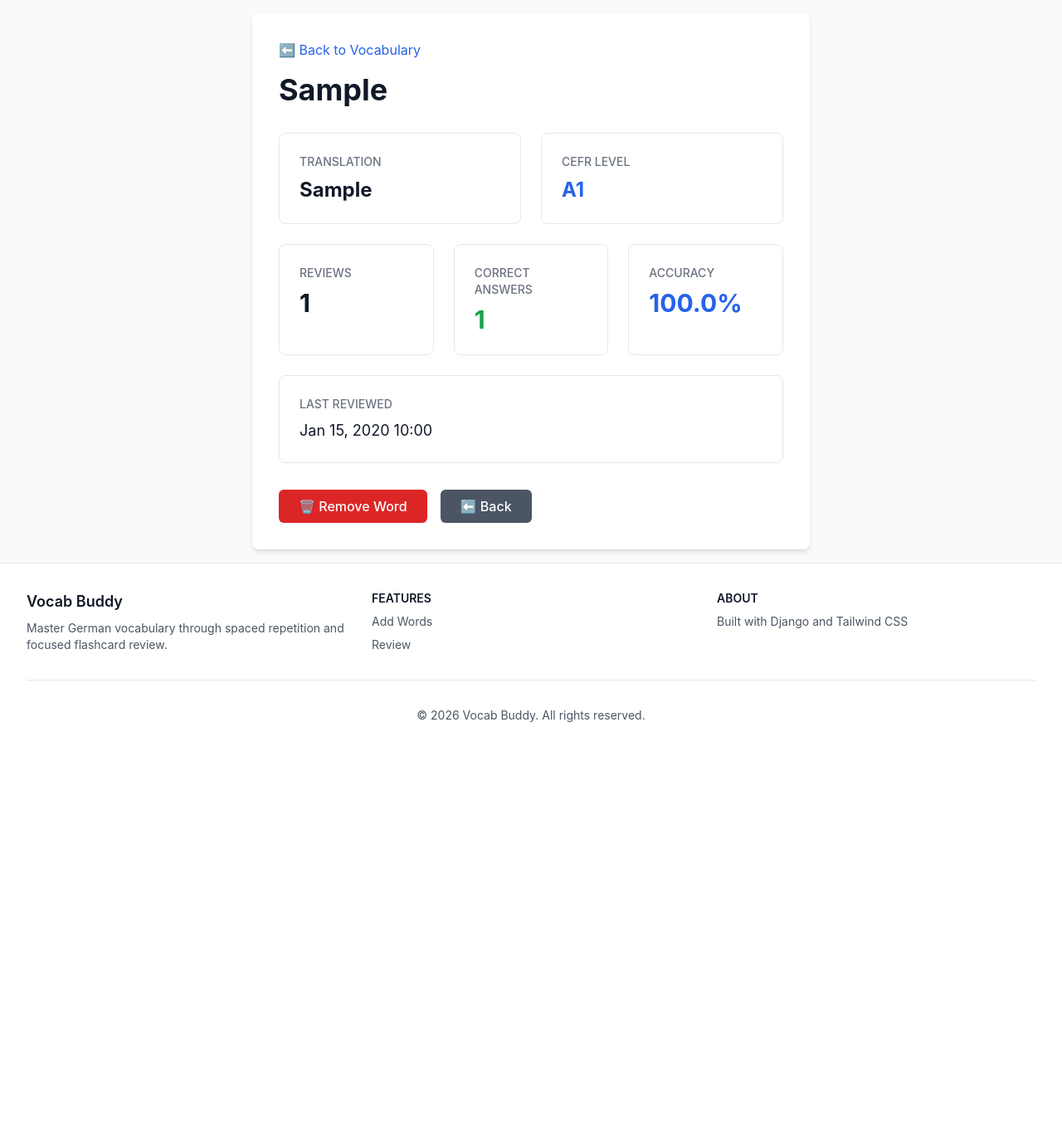
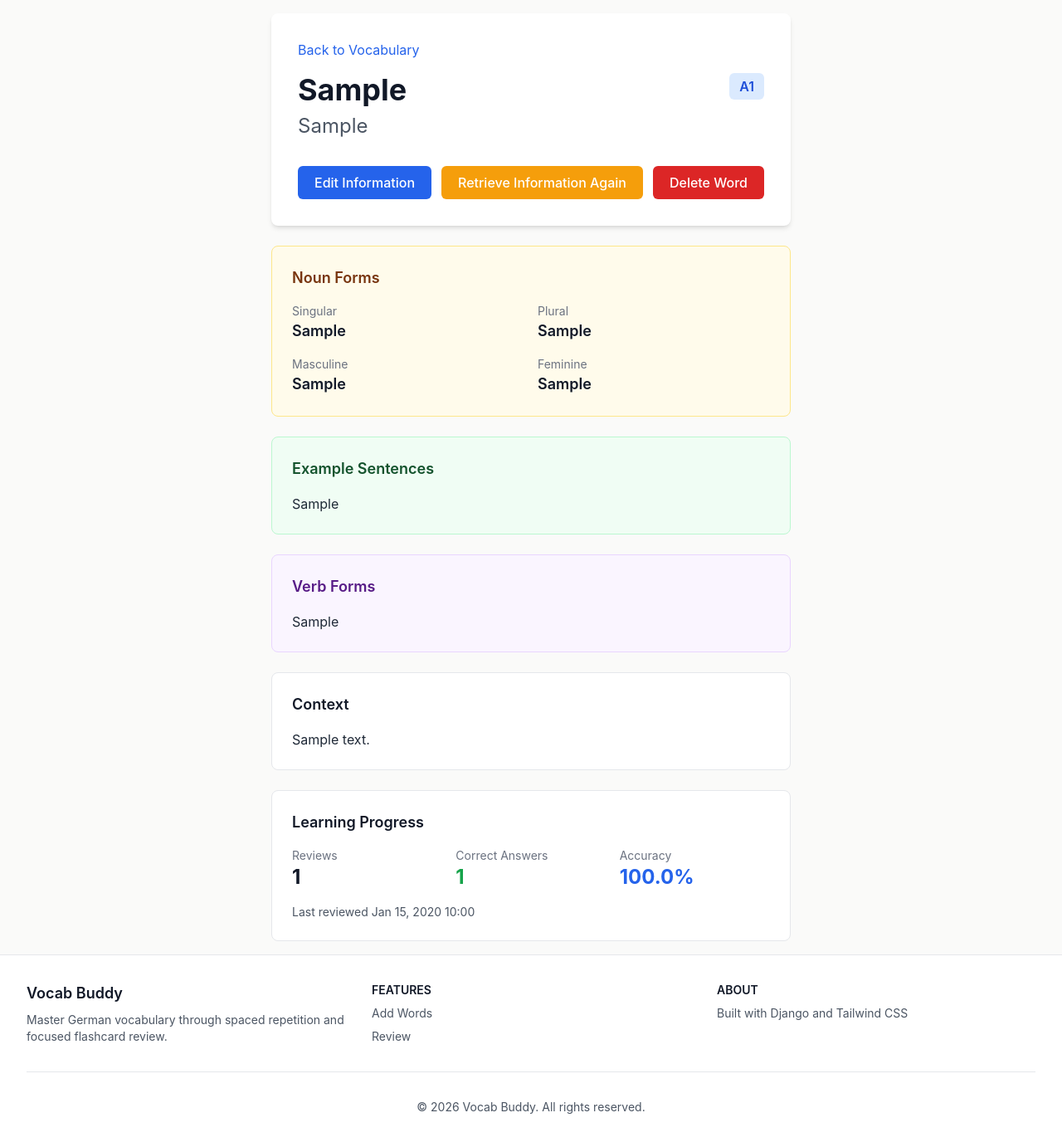
Before and after one commit to armin2080/Vocab-Buddy, a Django app: page /words/1/ in a window 1280 px wide. Shown: the part 103-1479 px from the top of the page at 83% size. Before the commit the page ends 973 px from the top, so only its background shows below. Run offline with Django 5.2, Linux system fonts and the light colour scheme; a user stored in the database is signed in; tables that the repository leaves empty hold one stand-in row (values such as "Sample post"); some libraries are stand-ins or nearby versions.

Commit message:
Add noun metadata and word management

```diff
--- a/Vocab_Buddy/pwa.py
+++ b/Vocab_Buddy/pwa.py
@@ -44,7 +44,7 @@ def service_worker(request):
     assets_to_cache = [
         static('css/fonts.css'),
         static('css/theme.css'),
-        f"{static('js/ui.js')}?v=8",
+        f"{static('js/ui.js')}?v=9",
         f"{static('js/verb-panel.js')}?v=1",
         static('icons/icon-192.png'),
         static('icons/icon-512.png'),
@@ -52,7 +52,7 @@ def service_worker(request):
     ]
 
     script = f"""
-const CACHE_NAME = 'vocab-buddy-pwa-v7';
+const CACHE_NAME = 'vocab-buddy-pwa-v8';
 const ASSETS = {json.dumps(assets_to_cache)};
 
 self.addEventListener('install', (event) => {{
--- a/static/js/ui.js
+++ b/static/js/ui.js
@@ -130,6 +130,35 @@ document.addEventListener('DOMContentLoaded', function () {
     pastBody.innerHTML = renderRows(data.past_rows || []);
   }
 
+  function renderNounForms(data) {
+    const nounSection = document.getElementById('noun-section');
+    const nounBody = document.getElementById('noun-forms-body');
+    if (!nounSection || !nounBody) return;
+
+    const rows = [
+      ['Singular', data?.singular],
+      ['Plural', data?.plural],
+      ['Masculine', data?.masculine],
+      ['Feminine', data?.feminine],
+    ].filter(([, value]) => value);
+
+    if (!rows.length) {
+      nounSection.classList.add('hidden');
+      nounSection.style.display = 'none';
+      nounBody.innerHTML = '';
+      return;
+    }
+
+    nounSection.classList.remove('hidden');
+    nounSection.style.display = '';
+    nounBody.innerHTML = rows.map(([label, value]) => `
+      <tr class="border-b border-amber-100 last:border-b-0">
+        <th class="px-3 py-2 text-left bg-white/70">${label}</th>
+        <td class="px-3 py-2 bg-white">${escapeHtml(value)}</td>
+      </tr>
+    `).join('');
+  }
+
 
   function updateReviewInputs() {
     const reviewedInput = document.getElementById('reviewed-pks-input');
@@ -160,6 +189,7 @@ document.addEventListener('DOMContentLoaded', function () {
       verbSection.classList.toggle('hidden', !currentCard.is_verb);
     }
     renderExamples(currentCard.examples || []);
+    renderNounForms(currentCard.is_noun ? currentCard.noun_forms_data : null);
     if (currentCard.is_verb && currentCard.verb_forms_data && currentCard.verb_forms_data.meta && summaryBody && presentBody && perfectBody && pastBody) {
       const data = currentCard.verb_forms_data;
       const meta = data.meta || {};
--- a/templates/base.html
+++ b/templates/base.html
@@ -176,7 +176,7 @@
     {% endblock %}
 
     {% block extra_js %}{% endblock %}
-    <script src="{% static 'js/ui.js' %}?v=8"></script>
+    <script src="{% static 'js/ui.js' %}?v=9"></script>
     <script src="{% static 'js/verb-panel.js' %}?v=1"></script>
         <script>
             if ('serviceWorker' in navigator) {
@@ -196,7 +196,7 @@
                 });
                 window.addEventListener('load', () => {
                     navigator.serviceWorker
-                        .register('{% url "service_worker" %}?v=8', { updateViaCache: 'none' })
+                        .register('{% url "service_worker" %}?v=9', { updateViaCache: 'none' })
                         .then((registration) => registration.update());
                 });
             }
--- a/templates/words/add_word.html
+++ b/templates/words/add_word.html
@@ -5,7 +5,7 @@
 {% block content %}
     <div class="rounded-lg bg-white shadow-md p-8 max-w-2xl mx-auto">
         <h2 class="text-3xl font-bold text-gray-900 mb-2">➕ Add a New Word</h2>
-        <p class="text-gray-600 mb-6">Enter a German word to add to your vocabulary. The AI will validate it and provide the translation and CEFR level.</p>
+        <p class="text-gray-600 mb-6">Enter a German word to add to your vocabulary. The AI will provide its translation, CEFR level, and relevant verb or noun forms.</p>
 
         <form method="post" class="space-y-6">
             {% csrf_token %}
--- a/templates/words/word_detail.html
+++ b/templates/words/word_detail.html
@@ -3,55 +3,71 @@
 {% block title %}{{ word.word }} - Vocab Buddy{% endblock %}
 
 {% block content %}
-    <div class="rounded-lg bg-white shadow-md p-8 max-w-2xl mx-auto">
-            <a href="{% url 'words:word_list' %}" class="text-blue-600 hover:text-blue-700 mb-4">⬅️ Back to Vocabulary</a>
+    <div class="max-w-3xl mx-auto space-y-6">
+        <div class="rounded-lg bg-white shadow-md p-6 sm:p-8">
+            <a href="{% url 'words:word_list' %}" class="text-blue-600 hover:text-blue-700">Back to Vocabulary</a>
 
-            <h2 class="text-4xl font-bold text-gray-900 mt-4 mb-2">{{ word.word }}</h2>
-
-            <div class="grid grid-cols-1 md:grid-cols-2 gap-6 mt-8">
-                <div class="rounded-lg border border-gray-200 p-6">
-                    <h3 class="text-sm font-medium text-gray-500 uppercase">Translation</h3>
-                    <p class="text-2xl font-bold text-gray-900 mt-2">{{ word.translation }}</p>
+            <div class="flex flex-col sm:flex-row sm:items-start sm:justify-between gap-4 mt-4">
+                <div>
+                    <h2 class="text-4xl font-bold text-gray-900">{{ word.word }}</h2>
+                    <p class="text-2xl text-gray-600 mt-2">{{ word.translation }}</p>
                 </div>
-
-                <div class="rounded-lg border border-gray-200 p-6">
-                    <h3 class="text-sm font-medium text-gray-500 uppercase">CEFR Level</h3>
-                    <p class="text-2xl font-bold text-blue-600 mt-2">{{ word.cefr_level }}</p>
-                </div>
+                <span class="self-start rounded-md bg-blue-100 px-3 py-1 text-blue-700 font-semibold">{{ word.cefr_level }}</span>
             </div>
 
-            <div class="grid grid-cols-1 md:grid-cols-3 gap-6 mt-6">
-                <div class="rounded-lg border border-gray-200 p-6">
-                    <h3 class="text-sm font-medium text-gray-500 uppercase">Reviews</h3>
-                    <p class="text-3xl font-bold text-gray-900 mt-2">{{ user_word.review_count }}</p>
-                </div>
+            <div class="flex flex-wrap gap-3 mt-8">
+                <a href="{% url 'words:edit_word' user_word.pk %}" class="rounded-md bg-blue-600 px-5 py-2 text-white font-medium hover:bg-blue-700">Edit Information</a>
+                <form method="post" action="{% url 'words:refresh_word' user_word.pk %}">
+                    {% csrf_token %}
+                    <button type="submit" class="rounded-md bg-amber-500 px-5 py-2 text-white font-medium hover:bg-amber-600">Retrieve Information Again</button>
+                </form>
+                <a href="{% url 'words:delete_word' user_word.pk %}" class="rounded-md bg-red-600 px-5 py-2 text-white font-medium hover:bg-red-700">Delete Word</a>
+            </div>
+        </div>
 
-                <div class="rounded-lg border border-gray-200 p-6">
-                    <h3 class="text-sm font-medium text-gray-500 uppercase">Correct Answers</h3>
-                    <p class="text-3xl font-bold text-green-600 mt-2">{{ user_word.correct_count }}</p>
-                </div>
+        {% if word.is_noun or word.singular_form or word.plural_form or word.masculine_form or word.feminine_form %}
+            <div class="rounded-lg border border-amber-200 bg-amber-50 p-6">
+                <h3 class="text-lg font-semibold text-amber-900">Noun Forms</h3>
+                <dl class="grid grid-cols-1 md:grid-cols-2 gap-4 mt-4">
+                    {% if word.singular_form %}<div><dt class="text-sm text-gray-500">Singular</dt><dd class="text-lg font-semibold text-gray-900">{{ word.singular_form }}</dd></div>{% endif %}
+                    {% if word.plural_form %}<div><dt class="text-sm text-gray-500">Plural</dt><dd class="text-lg font-semibold text-gray-900">{{ word.plural_form }}</dd></div>{% endif %}
+                    {% if word.masculine_form %}<div><dt class="text-sm text-gray-500">Masculine</dt><dd class="text-lg font-semibold text-gray-900">{{ word.masculine_form }}</dd></div>{% endif %}
+                    {% if word.feminine_form %}<div><dt class="text-sm text-gray-500">Feminine</dt><dd class="text-lg font-semibold text-gray-900">{{ word.feminine_form }}</dd></div>{% endif %}
+                </dl>
+            </div>
+        {% endif %}
 
-                <div class="rounded-lg border border-gray-200 p-6">
-                    <h3 class="text-sm font-medium text-gray-500 uppercase">Accuracy</h3>
-                    <p class="text-3xl font-bold text-blue-600 mt-2">{{ accuracy }}%</p>
-                </div>
+        {% if word.example_sentences %}
+            <div class="rounded-lg border border-green-200 bg-green-50 p-6">
+                <h3 class="text-lg font-semibold text-green-900">Example Sentences</h3>
+                <div class="mt-4 whitespace-pre-line text-gray-800">{{ word.example_sentences }}</div>
             </div>
+        {% endif %}
 
+        {% if word.is_verb or word.verb_forms %}
+            <div class="rounded-lg border border-purple-200 bg-purple-50 p-6">
+                <h3 class="text-lg font-semibold text-purple-900">Verb Forms</h3>
+                <div class="mt-4 whitespace-pre-line text-gray-800">{{ word.verb_forms }}</div>
+            </div>
+        {% endif %}
+
+        {% if word.context_paragraph %}
+            <div class="rounded-lg border border-gray-200 bg-white p-6">
+                <h3 class="text-lg font-semibold text-gray-900">Context</h3>
+                <div class="mt-4 whitespace-pre-line text-gray-800">{{ word.context_paragraph }}</div>
+            </div>
+        {% endif %}
+
+        <div class="rounded-lg border border-gray-200 bg-white p-6">
+            <h3 class="text-lg font-semibold text-gray-900">Learning Progress</h3>
+            <div class="grid grid-cols-1 sm:grid-cols-3 gap-4 mt-4">
+                <div><div class="text-sm text-gray-500">Reviews</div><div class="text-2xl font-bold text-gray-900">{{ user_word.review_count }}</div></div>
+                <div><div class="text-sm text-gray-500">Correct Answers</div><div class="text-2xl font-bold text-green-600">{{ user_word.correct_count }}</div></div>
+                <div><div class="text-sm text-gray-500">Accuracy</div><div class="text-2xl font-bold text-blue-600">{{ accuracy }}%</div></div>
+            </div>
             {% if user_word.last_reviewed %}
-                <div class="mt-6 rounded-lg border border-gray-200 p-6">
-                    <h3 class="text-sm font-medium text-gray-500 uppercase">Last Reviewed</h3>
-                    <p class="text-lg text-gray-900 mt-2">{{ user_word.last_reviewed|date:"M d, Y H:i" }}</p>
-                </div>
+                <div class="mt-4 text-sm text-gray-600">Last reviewed {{ user_word.last_reviewed|date:"M d, Y H:i" }}</div>
             {% endif %}
-
-            <div class="flex space-x-4 mt-8">
-                <a href="{% url 'words:delete_word' user_word.pk %}" class="rounded-md bg-red-600 px-6 py-2 text-white font-medium hover:bg-red-700">
-                    🗑️ Remove Word
-                </a>
-                <a href="{% url 'words:word_list' %}" class="rounded-md bg-gray-600 px-6 py-2 text-white font-medium hover:bg-gray-700">
-                    ⬅️ Back
-                </a>
-            </div>
         </div>
     </div>
 {% endblock %}
--- a/words/admin.py
+++ b/words/admin.py
@@ -4,8 +4,8 @@ from .models import Word, UserWord
 
 @admin.register(Word)
 class WordAdmin(admin.ModelAdmin):
-    list_display = ('word', 'translation', 'cefr_level', 'created_at')
-    list_filter = ('cefr_level', 'created_at')
+    list_display = ('word', 'translation', 'cefr_level', 'is_noun', 'is_verb', 'created_at')
+    list_filter = ('cefr_level', 'is_noun', 'is_verb', 'created_at')
     search_fields = ('word', 'translation')
     readonly_fields = ('created_at', 'updated_at')
 
--- a/words/models.py
+++ b/words/models.py
@@ -22,6 +22,11 @@ class Word(models.Model):
     context_paragraph = models.TextField(blank=True, default='')
     verb_forms = models.TextField(blank=True, default='')
     is_verb = models.BooleanField(default=False)
+    is_noun = models.BooleanField(default=False)
+    singular_form = models.CharField(max_length=255, blank=True, default='')
+    plural_form = models.CharField(max_length=255, blank=True, default='')
+    masculine_form = models.CharField(max_length=255, blank=True, default='')
+    feminine_form = models.CharField(max_length=255, blank=True, default='')
     created_at = models.DateTimeField(auto_now_add=True)
     updated_at = models.DateTimeField(auto_now=True)
 
--- a/words/urls.py
+++ b/words/urls.py
@@ -7,5 +7,7 @@ urlpatterns = [
     path('', views.word_list, name='word_list'),
     path('add/', views.add_word, name='add_word'),
     path('<int:pk>/', views.word_detail, name='word_detail'),
+    path('<int:pk>/edit/', views.edit_word, name='edit_word'),
+    path('<int:pk>/refresh/', views.refresh_word, name='refresh_word'),
     path('<int:pk>/delete/', views.delete_word, name='delete_word'),
 ]
--- a/words/views.py
+++ b/words/views.py
@@ -4,9 +4,39 @@ from django.urls import reverse
 from django.contrib import messages
 import time
 from django.views.decorators.cache import never_cache
+from django.views.decorators.http import require_POST
 from django.db.models import Q
 from .models import Word, UserWord
-from .forms import AddWordForm
+from .forms import AddWordForm, EditWordForm
+
+
+WORD_METADATA_FIELDS = [
+    'translation',
+    'cefr_level',
+    'example_sentences',
+    'verb_forms',
+    'is_verb',
+    'is_noun',
+    'singular_form',
+    'plural_form',
+    'masculine_form',
+    'feminine_form',
+]
+
+
+def _parsed_word_metadata(cleaned_data):
+    return {
+        'translation': cleaned_data['parsed_translation'],
+        'cefr_level': cleaned_data['parsed_cefr_level'],
+        'example_sentences': cleaned_data.get('parsed_example_sentences', ''),
+        'verb_forms': cleaned_data.get('parsed_verb_forms', ''),
+        'is_verb': cleaned_data.get('parsed_is_verb', False),
+        'is_noun': cleaned_data.get('parsed_is_noun', False),
+        'singular_form': cleaned_data.get('parsed_singular_form', ''),
+        'plural_form': cleaned_data.get('parsed_plural_form', ''),
+        'masculine_form': cleaned_data.get('parsed_masculine_form', ''),
+        'feminine_form': cleaned_data.get('parsed_feminine_form', ''),
+    }
 
 
 @login_required(login_url='authentication:login')
@@ -25,7 +55,11 @@ def word_list(request):
     if search_query:
         user_words = user_words.filter(
             Q(word__word__icontains=search_query) |
-            Q(word__translation__icontains=search_query)
+            Q(word__translation__icontains=search_query) |
+            Q(word__singular_form__icontains=search_query) |
+            Q(word__plural_form__icontains=search_query) |
+            Q(word__masculine_form__icontains=search_query) |
+            Q(word__feminine_form__icontains=search_query)
         )
 
     # Counts by CEFR level for simple tabs/filters
@@ -64,15 +98,7 @@ def add_word(request):
             # Get parsed word data from form
             input_text = form.cleaned_data['word']
             word_text = form.cleaned_data['parsed_word']
-            translation = form.cleaned_data['parsed_translation']
-            cefr_level = form.cleaned_data['parsed_cefr_level']
-            word_defaults = {
-                'translation': translation,
-                'cefr_level': cefr_level,
-                'example_sentences': form.cleaned_data.get('parsed_example_sentences', ''),
-                'verb_forms': form.cleaned_data.get('parsed_verb_forms', ''),
-                'is_verb': form.cleaned_data.get('parsed_is_verb', False),
-            }
+            word_defaults = _parsed_word_metadata(form.cleaned_data)
 
             word = Word.objects.filter(word__iexact=word_text).first()
             if not word:
@@ -96,6 +122,19 @@ def add_word(request):
                 if not word.is_verb and form.cleaned_data.get('parsed_is_verb', False):
                     word.is_verb = True
                     updates.append('is_verb')
+                for field in (
+                    'singular_form',
+                    'plural_form',
+                    'masculine_form',
+                    'feminine_form',
+                ):
+                    parsed_value = form.cleaned_data.get(f'parsed_{field}', '')
+                    if not getattr(word, field) and parsed_value:
+                        setattr(word, field, parsed_value)
+                        updates.append(field)
+                if not word.is_noun and form.cleaned_data.get('parsed_is_noun', False):
+                    word.is_noun = True
+                    updates.append('is_noun')
                 if updates:
                     word.save(update_fields=updates)
 
@@ -138,6 +177,45 @@ def word_detail(request, pk):
 
 
 @login_required(login_url='authentication:login')
+def edit_word(request, pk):
+    """Edit a saved word's stored metadata."""
+    user_word = get_object_or_404(UserWord, pk=pk, user=request.user)
+    if request.method == 'POST':
+        form = EditWordForm(request.POST, instance=user_word.word)
+        if form.is_valid():
+            form.save()
+            messages.success(request, f'"{form.instance.word}" has been updated.')
+            return redirect('words:word_detail', pk=user_word.pk)
+    else:
+        form = EditWordForm(instance=user_word.word)
+
+    return render(request, 'words/edit_word.html', {'form': form, 'user_word': user_word})
+
+
+@login_required(login_url='authentication:login')
+@require_POST
+def refresh_word(request, pk):
+    """Retrieve fresh AI metadata for a saved word."""
+    user_word = get_object_or_404(UserWord, pk=pk, user=request.user)
+    form = AddWordForm({'word': user_word.word.word})
+
+    if not form.is_valid():
+        messages.error(
+            request,
+            f'Could not retrieve fresh information: {form.errors.get("word", ["Unknown error"])[0]}',
+        )
+        return redirect('words:word_detail', pk=user_word.pk)
+
+    word = user_word.word
+    metadata = _parsed_word_metadata(form.cleaned_data)
+    for field, value in metadata.items():
+        setattr(word, field, value)
+    word.save(update_fields=WORD_METADATA_FIELDS)
+    messages.success(request, f'Information for "{word.word}" has been retrieved again.')
+    return redirect('words:word_detail', pk=user_word.pk)
+
+
+@login_required(login_url='authentication:login')
 def delete_word(request, pk):
     """Remove a word from user's vocabulary"""
     user_word = get_object_or_404(UserWord, pk=pk, user=request.user)
```
Also changed, not shown: ai_service.py (+8 -1 lines), learning/views.py (+8 -0 lines), templates/learning/review_session.html (+12 -0 lines), templates/words/edit_word.html (added, +28 -0 lines), templates/words/word_list.html (+11 -2 lines), words/forms.py (+55 -0 lines), words/tests.py (added, +172 -0 lines), words/migrations/0005_word_noun_forms.py (added).
